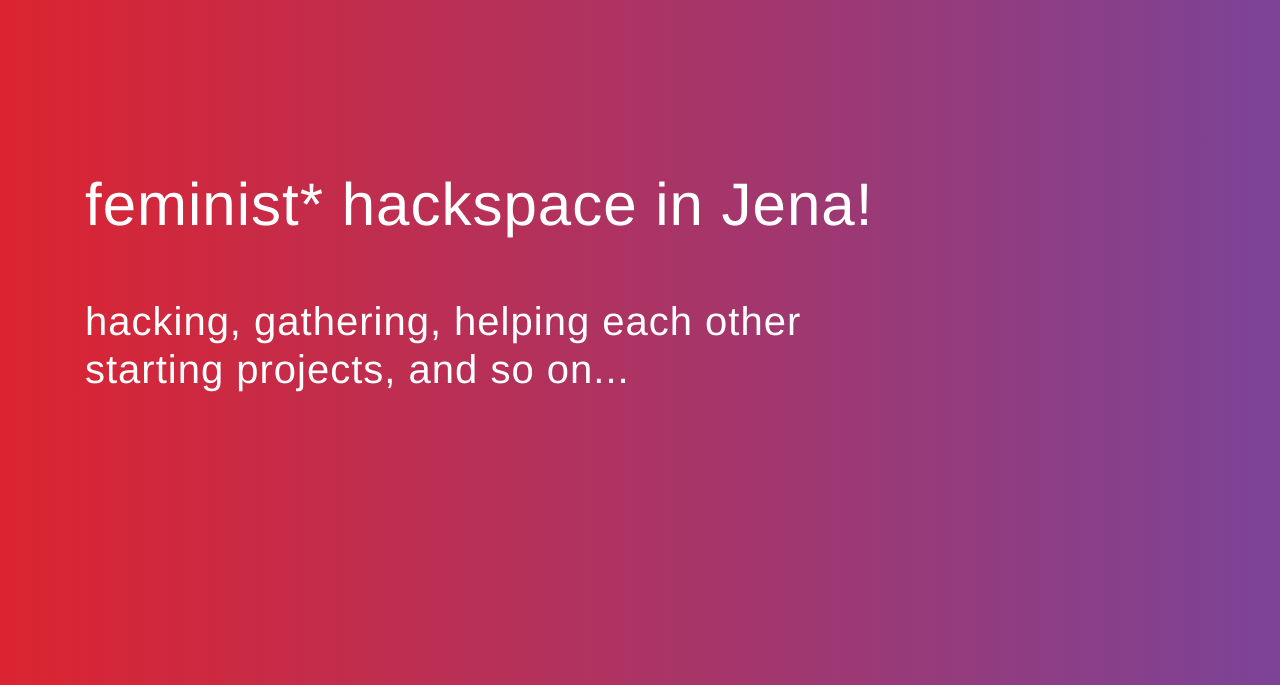
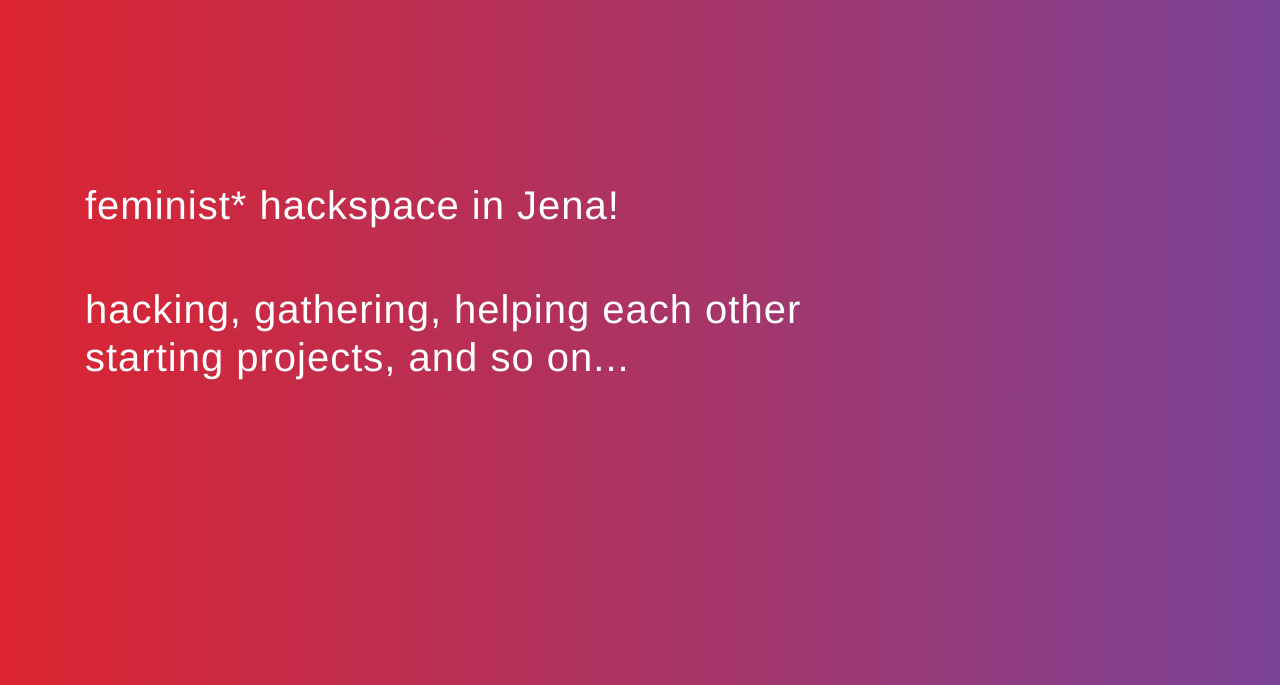
Before and after one commit to binary-bugs/binary-bugy.github.io, a website: page subpages/translation.html in a window 1280 px wide. Shown: the part 115-800 px from the top of the page. Drawn offline with nearby package versions, Linux system fonts and the light colour scheme; files that its build step writes are made by us from their sources; files whose address does not match are found by name.

Commit message:
same changing in translations site

```diff
--- a/subpages/translation.html
+++ b/subpages/translation.html
@@ -100,7 +100,7 @@
           <!--
             <div class="header-content mx-auto">
             -->
-            <h1 style="font-size:60px"><b>feminist* hackspace in Jena!</b></h1>
+            <h1 class="heading"><b>feminist* hackspace in Jena!</b></h1>
             <h1><b><br>hacking, gathering, helping each other
             <br>starting projects, and so on... </b></h1>
 
```
